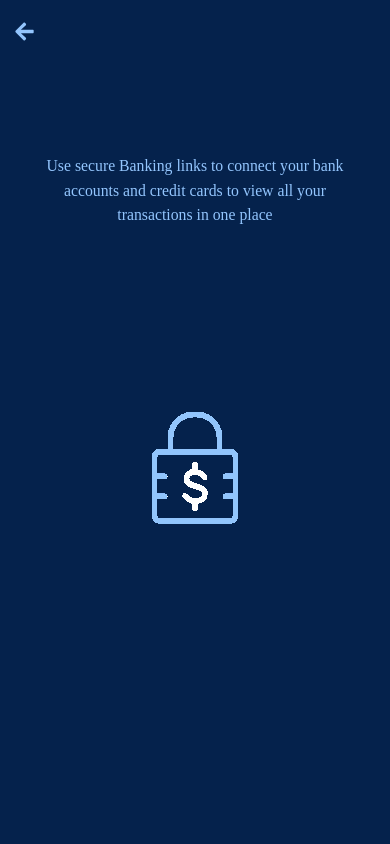
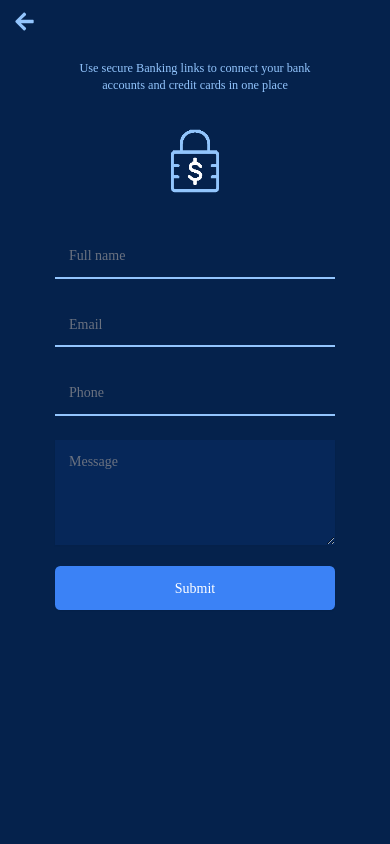
Before and after one commit to eTijar/etijar-landing, a Next.js app: page /contact in a window 390 px wide. Shown: the top 844 px of the page. Built offline with nearby package versions, Linux system fonts and the light colour scheme; what @tailwindcss/typography would draw is missing.

Commit message:
worked on the contact page

```diff
--- a/pages/contact.tsx
+++ b/pages/contact.tsx
@@ -11,7 +11,7 @@ export default function Contact() {
     const [mobileMenu, setMobileMenu] = useState(false);
 
 	return (
-		<div className="relative w-full md:h-screen h-auto md:overflow-hidden overflow-visible bg-white">
+		<div className="relative w-full md:h-screen h-auto md:overflow-hidden overflow-visible md:bg-white bg-primary-900">
 
 
 			{/* <div className="absolute inset-0">
@@ -19,46 +19,46 @@ export default function Contact() {
 			</div> */}
 			<div className="relative w-full flex justify-center items-start md:flex-nowrap flex-wrap">
 
-				<div className="md:w-3/6 w-full h-screen px-4 sm:px-6 lg:px-8 pt-6 bg-primary-900 formm">
+				<motion.div initial={{x:700}} animate={{x:0, transition: {delay:0.8, ...transition} }} className="md:w-3/6 w-full md:h-screen h-auto px-4 sm:px-6 lg:px-8 md:pt-6 pt-3 bg-primary-900">
 					<a href="/"><motion.div className="text-blue-300 text-2xl font-bold"><FaArrowLeft /></motion.div></a>
-					<div className="w-full mt-32 px-8 flex flex-col items-center">
-						<div className="text-blue-300 text-lg text-center ">Use secure Banking links to connect your bank accounts and credit cards to view all your transactions in one place</div>
-						<div className="mt-40 cssArt1">
-							<img className="" src="lock.gif" alt="lockk"/>
+					<div className="w-full md:mt-32 mt-8 md:px-8 px-16 flex flex-col items-center">
+						<div className="text-blue-300 md:text-lg text-sm text-center font-light">Use secure Banking links to connect your bank accounts and credit cards in one place</div>
+						<div className="md:mt-40 mt-3 cssArt1">
+							<img className="md:h-auto h-32" src="lock.gif" alt="lockk"/>
 						</div>
 					</div>
 
-				</div>
+				</motion.div>
 
-				<div className="relative md:w-3/6 h-screen py-10 px-4 sm:px-6 lg:py-24 lg:px-16 bg-blue-50">
-					<div className=" mx-auto mt-16">
-						<form action="#" method="POST" className="grid grid-cols-1 gap-y-6 px-32">
+				<div className="relative md:w-3/6 h-screen md:py-10 py-5 px-4 sm:px-6 lg:py-24 lg:px-16 md:bg-blue-50 bg-primary-900">
+					<div className=" mx-auto md:mt-16 mt-0 flex justify-center">
+						<form action="#" method="POST" className="grid grid-cols-1 gap-y-6 w-80">
 							<div>
 								<label htmlFor="full_name" className="sr-only">
 									Full Name
 								</label>
-								<input type="text" name="full_name" id="full_name" autoComplete="name" className="block w-full py-3 px-4 mb-4 bg-transparent placeholder-gray-500 border-b-2 border-primary-500 focus:border-primary-300 outline-none" placeholder="Full name" />
+								<input type="text" name="full_name" id="full_name" autoComplete="name" className="block w-full py-3 px-4 mb-1 bg-transparent placeholder-gray-500 border-b-2 md:border-primary-500 border-blue-300 md:focus:border-primary-300 focus:border-blue-100 outline-none" placeholder="Full name" />
 							</div>
 							<div>
 								<label htmlFor="email" className="sr-only">
 									Email
 								</label>
-								<input id="email" name="email" type="email" autoComplete="email" className="block w-full py-3 px-4 mb-4 bg-transparent placeholder-gray-500 border-b-2 border-primary-500 focus:border-primary-300 outline-none" placeholder="Email" />
+								<input id="email" name="email" type="email" autoComplete="email" className="block w-full py-3 px-4 mb-1 bg-transparent placeholder-gray-500 border-b-2 md:border-primary-500 border-blue-300 md:focus:border-primary-300 focus:border-blue-100 outline-none" placeholder="Email" />
 							</div>
 							<div>
 								<label htmlFor="phone" className="sr-only">
 									Phone
 								</label>
-								<input type="text" name="phone" id="phone" autoComplete="tel" className="block w-full py-3 px-4 mb-4 bg-transparent placeholder-gray-500 border-b-2 border-primary-500 focus:border-primary-300 outline-none" placeholder="Phone" />
+								<input type="text" name="phone" id="phone" autoComplete="tel" className="block w-full py-3 px-4 mb-1 bg-transparent placeholder-gray-500 border-b-2 md:border-primary-500 border-blue-300 md:focus:border-primary-300 focus:border-blue-100 outline-none" placeholder="Phone" />
 							</div>
 							<div>
 								<label htmlFor="message" className="sr-only">
 									Message
 								</label>
-								<textarea id="message" name="message" rows={4} className="block w-full bg-blue-100 shadow-sm py-3 px-4 placeholder-gray-500 focus:ring-primary-300 focus:border-primary-300 border-primary-500 outline-none" placeholder="Message" defaultValue={''} />
+								<textarea id="message" name="message" rows={4} className="block w-full md:bg-blue-100 bg-primary-800 shadow-sm py-3 px-4 placeholder-gray-500 focus:ring-primary-300 focus:border-primary-300 border-primary-500 outline-none" placeholder="Message" defaultValue={''} />
 							</div>
 							<div>
-								<button type="submit" className="inline-flex justify-center py-3 px-6 border border-transparent shadow-sm text-base font-medium rounded-md text-white bg-primary-700 hover:bg-secondary-500 focus:outline-none focus:ring-2 focus:ring-offset-2 focus:ring-primary-500">
+								<button type="submit" className="inline-flex md:w-auto w-full justify-center py-3 px-6 border border-transparent shadow-sm text-base font-medium rounded-md text-white md:bg-primary-700 bg-blue-500 hover:bg-secondary-500 focus:outline-none focus:ring-2 focus:ring-offset-2 focus:ring-primary-500">
 									Submit
 								</button>
 							</div>
```
